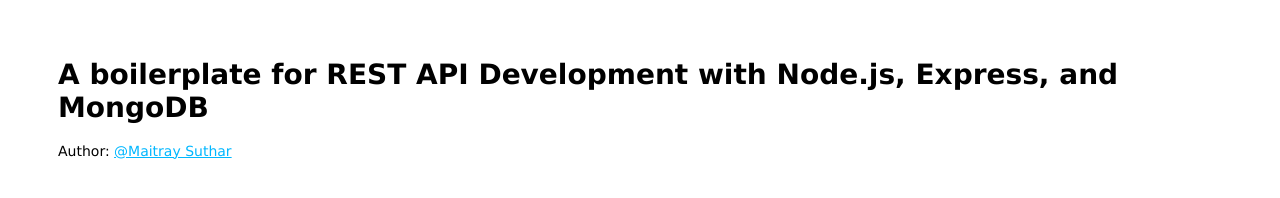
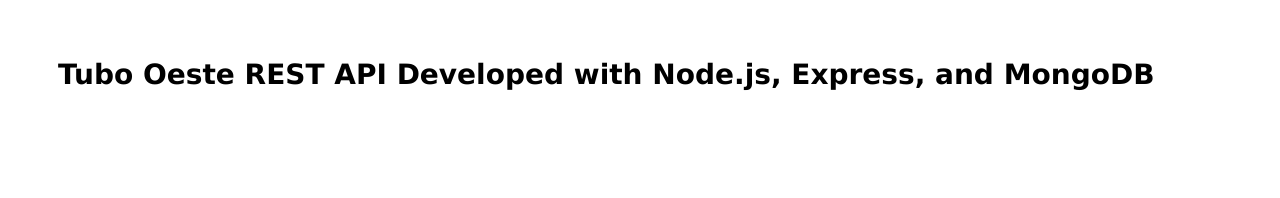
Before and after one commit to eaj1998/orcamentex-backend, a website: page public/index.html in a window 1280 px wide. Drawn offline with Linux system fonts and the light colour scheme.

Commit message:
Fixed template to order

```diff
--- a/public/index.html
+++ b/public/index.html
@@ -1,13 +1,12 @@
 <html>
 
 <head>
-  <title>Nodejs API boilerplate</title>
+  <title>Tubo Oeste</title>
   <link rel="stylesheet" href="/stylesheets/style.css">
 </head>
 
 <body>
-  <h1>A boilerplate for REST API Development with Node.js, Express, and MongoDB</h1>
-  <p>Author: <a href="mailto:maitraysuthar@gmail.com">@Maitray Suthar</a></p>
+  <h1>Tubo Oeste REST API Developed with Node.js, Express, and MongoDB</h1>
 </body>
 
 </html>
```
Also changed, not shown: public/template.html (+1 -1 lines).
